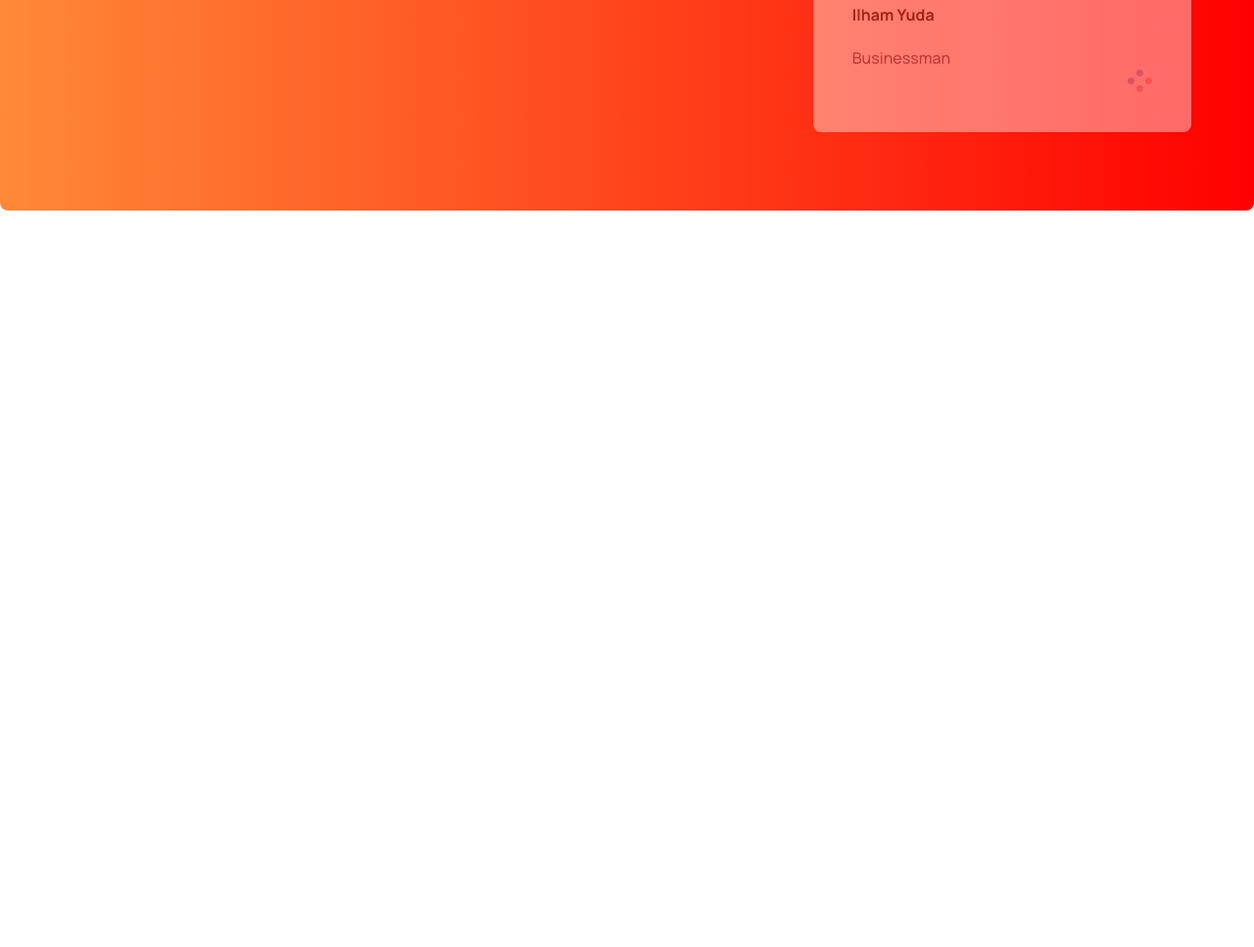
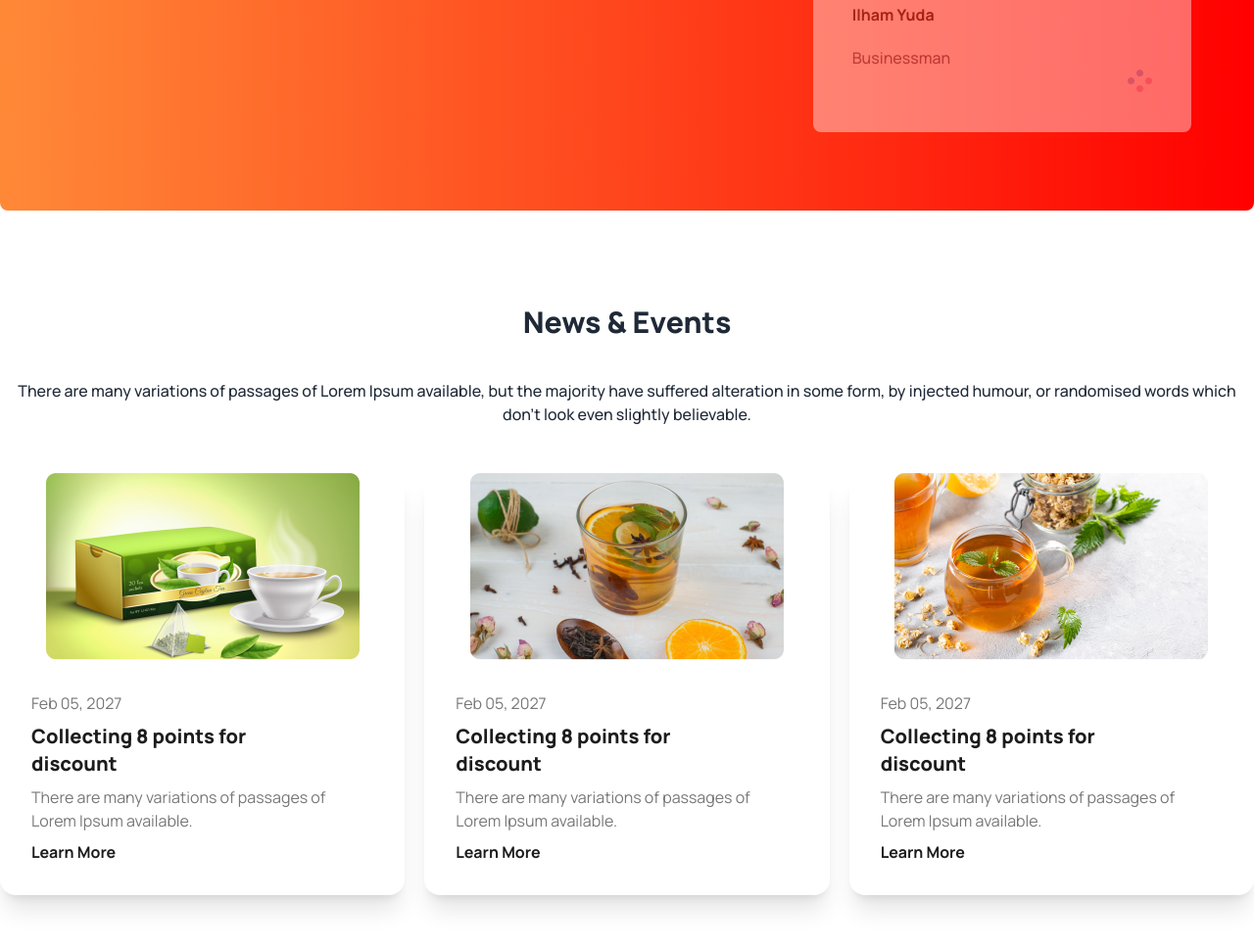
Before and after one commit to mikailislam1/tea-house-reset, a plain HTML site: page index.html in a window 1280 px wide. Shown: the part 2300-3267 px from the top of the page at 98% size. Before the commit the page ends 2611 px from the top, so only its background shows below. Drawn offline with nearby package versions, Linux system fonts and the light colour scheme.

Commit message:
added event seciton

```diff
--- a/index.html
+++ b/index.html
@@ -191,6 +191,45 @@
           </div>
         </section>
         <!-- super client section end-->
+        <!-- news & events section start -->
+        <section class="my-24">
+          <h2 class="text-3xl text-center font-extrabold mb-10">News & Events</h2>
+          <p class="font-medium text-center mb-12">There are many variations of passages of Lorem Ipsum available, but the majority have suffered alteration in some form, by injected humour, or randomised words which don't look even slightly believable. </p>
+          <!-- events container -->
+          <div class="grid grid-cols-1 md:grid-cols-2 lg:grid-cols-3 gap-5">
+            <!-- first event -->
+            <div class="card shadow-xl border-gray-600">
+              <figure><img src="images/news-1.png" alt="Shoes"/></figure>
+              <div class="card-body">
+                <p class="text-[#777]">Feb 05, 2027</p>
+                <h4 class="card-title font-extrabold text-[#1C1C1C]">Collecting 8 points for <br> discount</h4>
+                <p class="text-[#777]">There are many variations of passages of Lorem Ipsum available.</p>
+                <p class="font-bold text-[#1C1C1C]">Learn More</p>
+              </div>
+            </div>
+            <!-- second event -->
+            <div class="card shadow-xl border-gray-600">
+              <figure><img src="images/news-2.png" alt="Shoes"/></figure>
+              <div class="card-body">
+                <p class="text-[#777]">Feb 05, 2027</p>
+                <h4 class="card-title font-extrabold text-[#1C1C1C]">Collecting 8 points for <br> discount</h4>
+                <p class="text-[#777]">There are many variations of passages of Lorem Ipsum available.</p>
+                <p class="font-bold text-[#1C1C1C]">Learn More</p>
+              </div>
+            </div>
+            <!-- third event -->
+            <div class="card shadow-xl border-gray-600">
+              <figure><img src="images/news-3.png" alt="Shoes"/></figure>
+              <div class="card-body">
+                <p class="text-[#777]">Feb 05, 2027</p>
+                <h4 class="card-title font-extrabold text-[#1C1C1C]">Collecting 8 points for <br> discount</h4>
+                <p class="text-[#777]">There are many variations of passages of Lorem Ipsum available.</p>
+                <p class="font-bold text-[#1C1C1C]">Learn More</p>
+              </div>
+            </div>
+          </div>
+        </section>
+        <!-- news & events section end -->
 
     </main>
     <footer>
```
